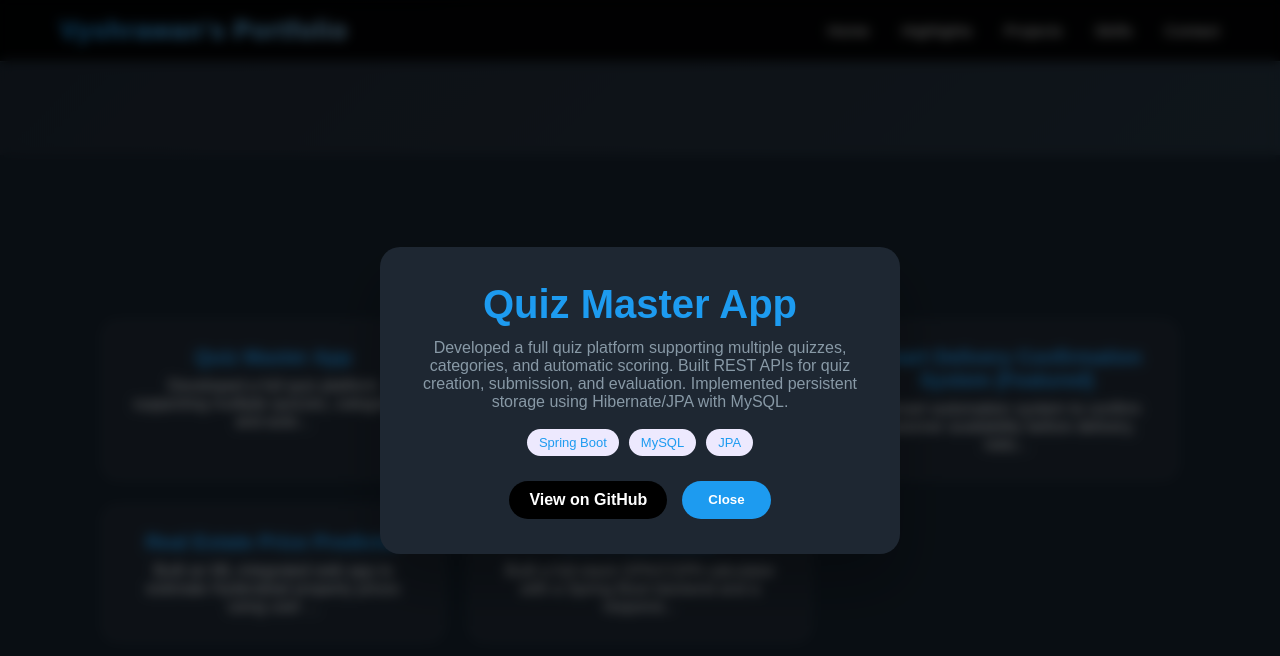
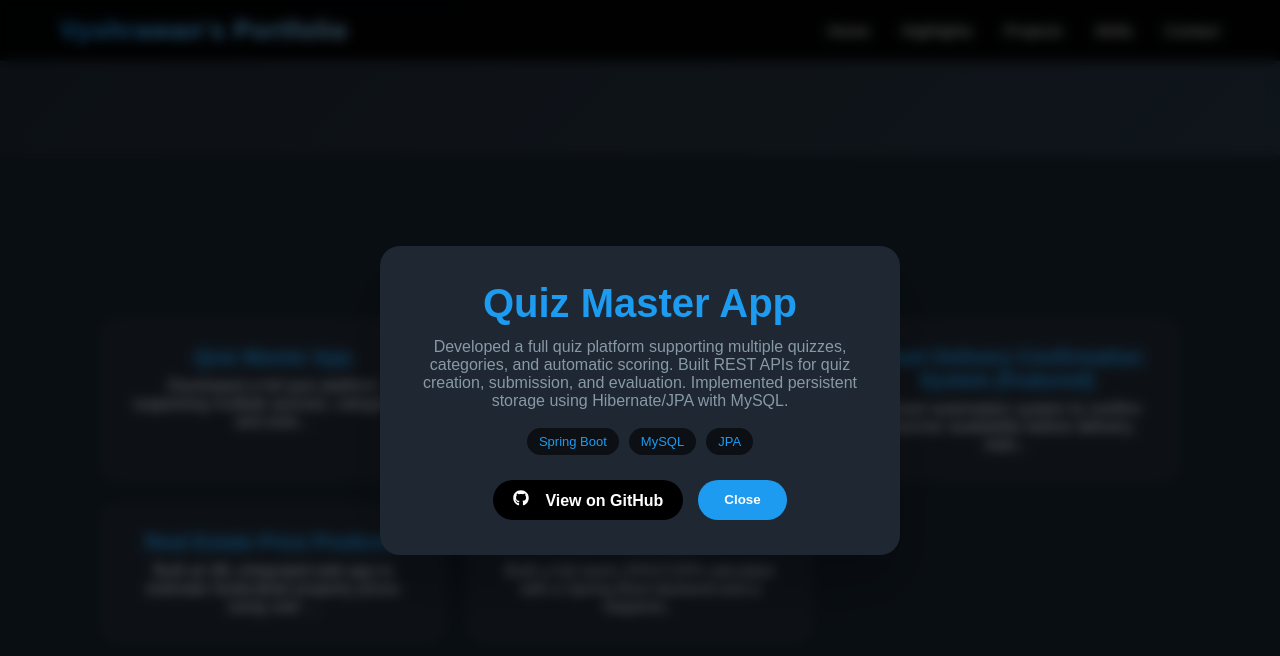
Before and after one commit to VyshrawanP/Vyshrawan-Portfolio, a React (Create React App) app: page / in a window 1280 px wide. Both pictures are taken after a click on the element 273 px from the left and 1045 px from the top of the page. Shown: the part 645-1301 px from the top of the page. Built offline with nearby package versions, Linux system fonts and the light colour scheme.

Commit message:
Alignment done and some color thingds

```diff
--- a/src/components/Education.jsx
+++ b/src/components/Education.jsx
@@ -11,7 +11,8 @@ function Education() {
           </p>
           <p>VIT-AP University</p>
           <span>Sep 2023 – Oct 2027</span>
-          <p className="edu-grade">CGPA: 8.01</p>
+          <p className="edu-grade">CGPA: 7.97
+          </p>
         </div>
 
         <div className="edu-card">
--- a/src/components/Project.jsx
+++ b/src/components/Project.jsx
@@ -1,3 +1,10 @@
+import {
+  FaGithub,
+  FaLinkedin,
+  FaInstagram,
+  FaXTwitter,
+  FaEnvelope
+} from "react-icons/fa6";
 import { useState } from "react";
 import project from "../data/Project";
 
@@ -35,13 +42,15 @@ function Projects() {
             </div>
 
             <div className="modal-buttons">
+
               <a
                 href={selectedProject.github}
                 target="_blank"
                 rel="noreferrer"
                 className="github-btn"
               >
-                View on GitHub
+                   <FaGithub />
+                  &emsp;View on GitHub
               </a>
 
               <button
--- a/src/index.css
+++ b/src/index.css
@@ -500,7 +500,7 @@ body {
 }
 
 .project-tags span {
-  background: #ede9fe;
+ background: rgba(0, 0, 0, 0.6);
   color: var(--primary-color);
   padding: 6px 12px;
   border-radius: 20px;
@@ -971,7 +971,7 @@ body {
 
 .project-tags li {
   list-style: none;
-  background: rgba(188, 108, 37, 0.15);
+ background: rgba(0, 0, 0, 0.6);
   color: var(--primary-color);
   padding: 6px 14px;
   border-radius: 20px;
```
